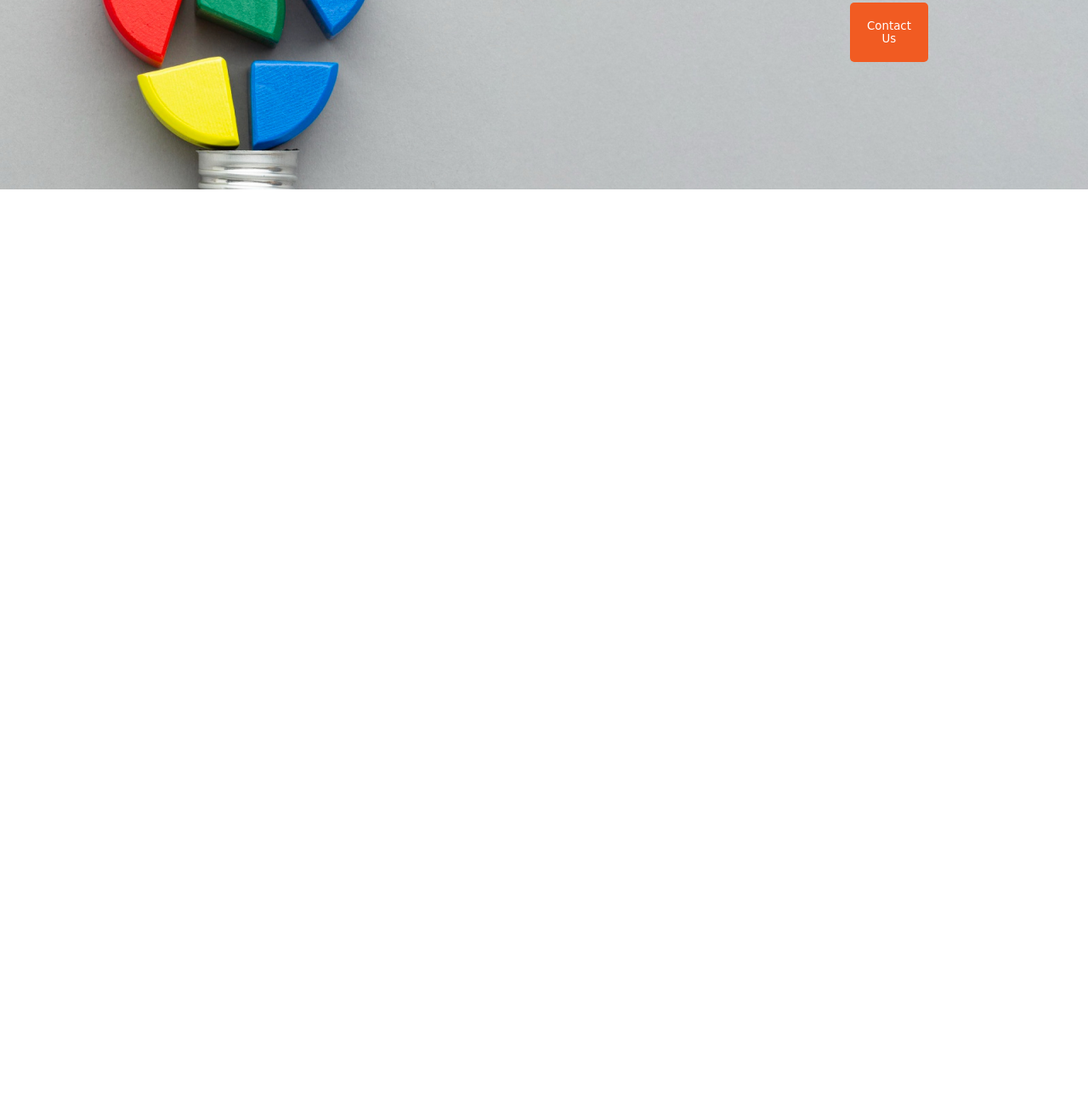
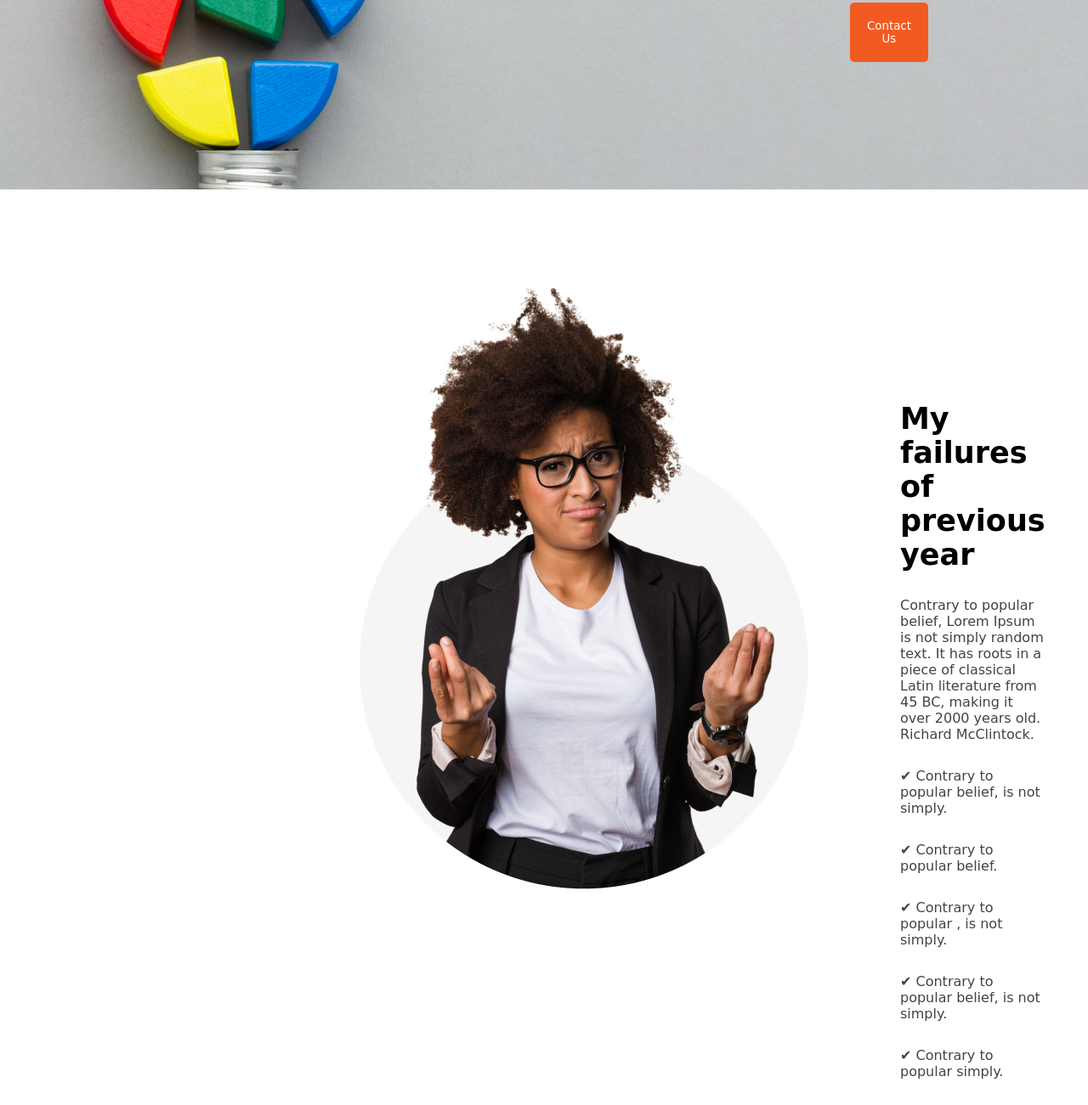
Before and after one commit to ShahriarHossainRifat/new-year-new-me, a plain HTML site: page index.html in a window 1280 px wide. Shown: the part 1172-2473 px from the top of the page at 85% size. Before the commit the page ends 1395 px from the top, so only its background shows below. Drawn offline with Linux system fonts and the light colour scheme; a web font is replaced by a local one.

Commit message:
added "my failures" section

```diff
--- a/index.html
+++ b/index.html
@@ -21,7 +21,25 @@
     </header>
     <!-- main section -->
     <main>
-
+        <!-- my failures section -->
+        <section class="my-failures">
+            <div>
+                <img src="images/person.png" alt="">
+            </div>
+            <div class="my-failures-section-items">
+                <h3 class="section-title">My failures of previous year</h3>
+                <p class="section-description">
+                    Contrary to popular belief, Lorem Ipsum is not simply random text. It has roots in a piece of classical Latin literature from 45 BC, making it over 2000 years old. Richard McClintock.
+                </p>
+                <ul>
+                    <li class="section-description">Contrary to popular belief, is not simply.</li>
+                    <li class="section-description">Contrary to popular belief.</li>
+                    <li class="section-description">Contrary to popular , is not simply.</li>
+                    <li class="section-description">Contrary to popular belief, is not simply.</li>
+                    <li class="section-description">Contrary to popular simply.</li>
+                </ul>
+            </div>
+        </section>
     </main>
     <!-- footer section -->
     <footer>
--- a/styles/styles.css
+++ b/styles/styles.css
@@ -21,6 +21,10 @@ header .btn-primary {
     margin-bottom: 150px;
 }
 /* section styles */
+.section-title {
+    font-weight: 700;
+    font-size: 35px;
+}
 .section-description {
     color: #444343;
     font-size: 16px;
@@ -35,3 +39,20 @@ header .btn-primary {
     border: none;
     padding: 20px;
 }
+/* my-failures section styles */
+.my-failures {
+    display: flex;
+    margin-top: 100px;
+    gap: 90px;
+    padding: 0px 400px;
+}
+.my-failures-section-items {
+    margin-top: 150px;
+}
+.my-failures ul {
+    list-style: none;
+    padding: 0px;
+}
+.my-failures ul li::before {
+    content:"\2714\0020";
+}
```
